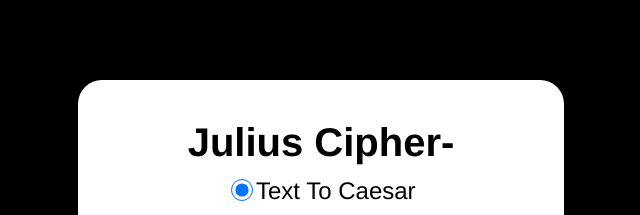
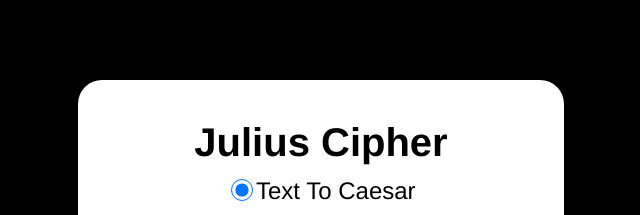
Before and after one commit to uwungu01-rep/julius-cipher-web.edition, a plain HTML site: page index.html in a window 1280 px wide. Shown: the top 215 px of the page, without its empty margins (319-959 px from the left). Drawn offline with Linux system fonts and the light colour scheme.

Commit message:
Update index.html

```diff
--- a/index.html
+++ b/index.html
@@ -8,7 +8,7 @@
 </head>
 <body>
     <div class="box">
-        <h1 id="H1">Julius Cipher-</h1>
+        <h1 id="H1">Julius Cipher</h1>
         <input type="radio" id="TextToCaesar" name="tool" checked><label for="TextToCaesar" id="lttc">Text To Caesar</label> <br> <br>
         <input type="radio" id="CaesarToText" name="tool"><label for="CaesarToText" id="lctt">Caesar To Text</label> <br> <br>
         <textarea id="user_input" rows="3" placeholder="Your Text"></textarea> <br>
```
